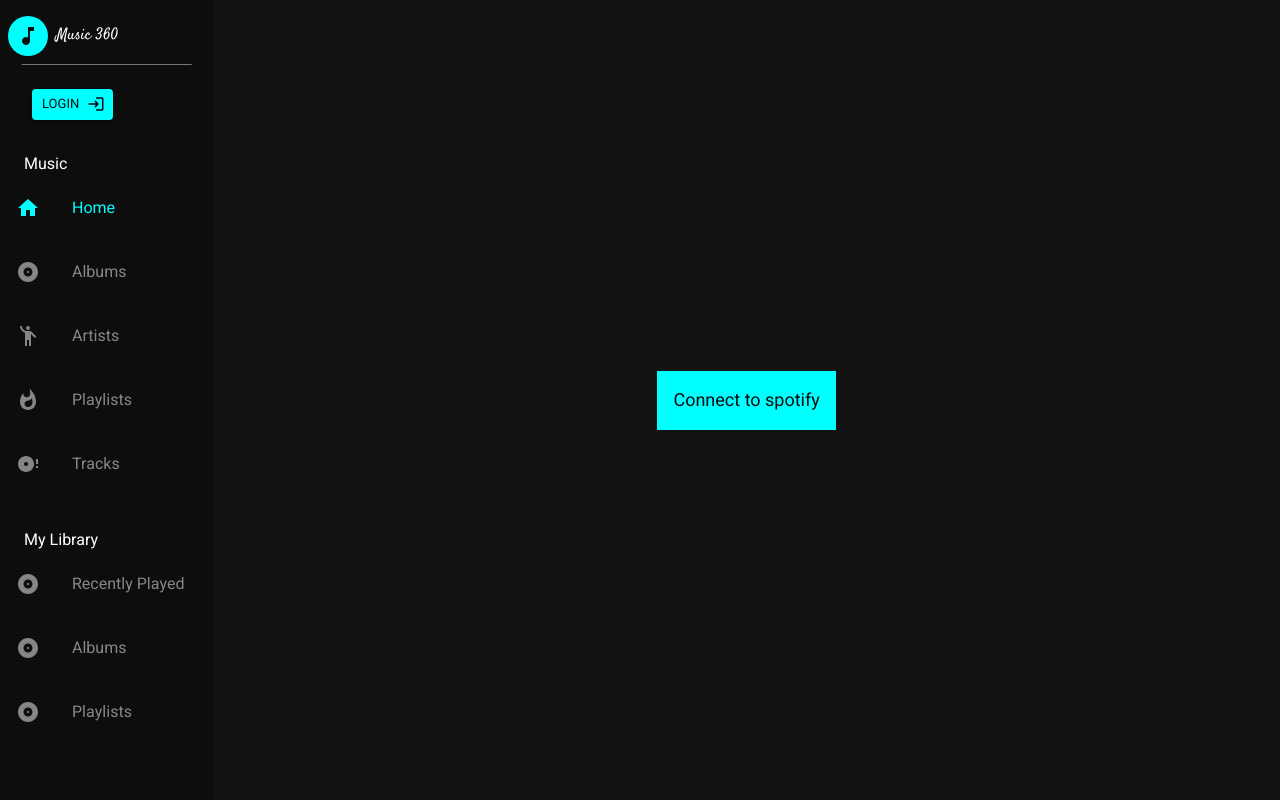
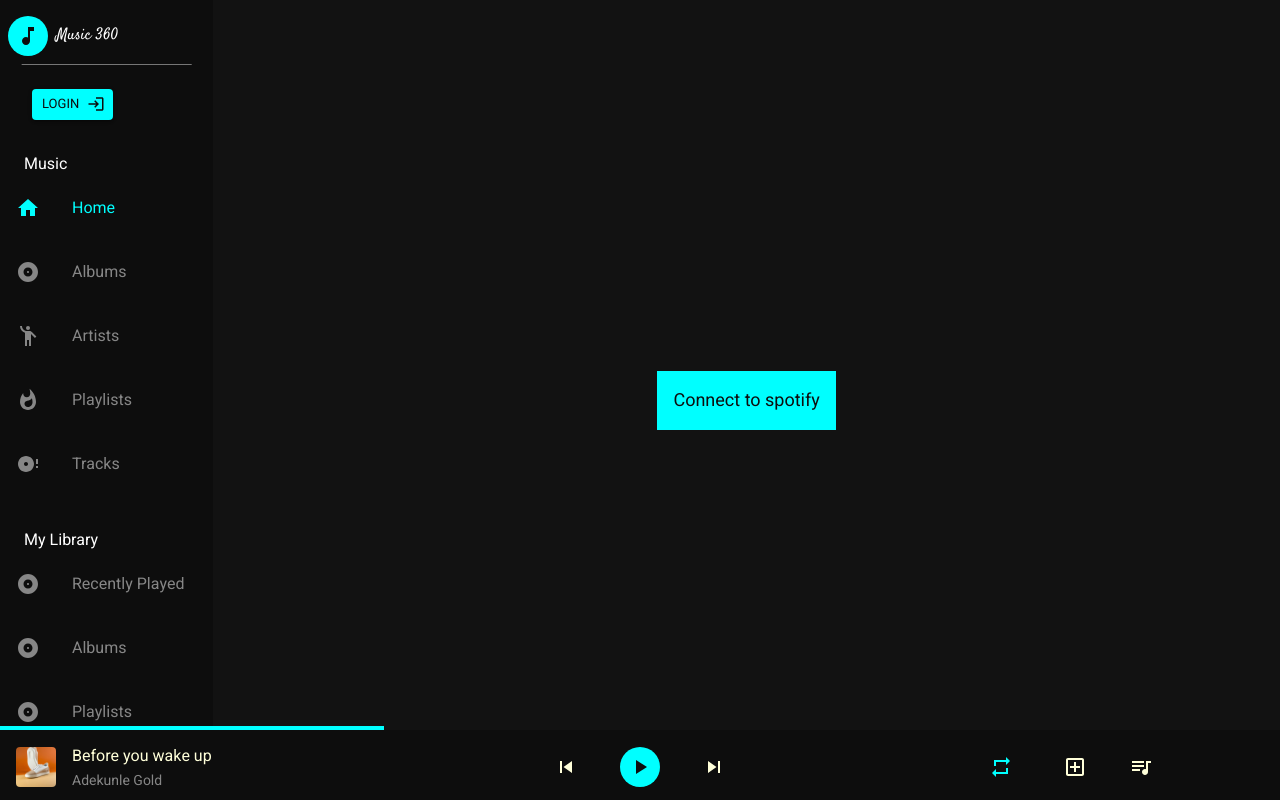
Before and after one commit to Sosaristic/music-app, a React (Create React App) app: page / in a window 1280 px wide. Shown: the top 800 px of the page. Built offline with nearby package versions, Linux system fonts and the light colour scheme.

Commit message:
feature: music player for desktop mode added

```diff
--- a/src/App.js
+++ b/src/App.js
@@ -6,6 +6,7 @@ import Sidebar from "./components/major components/Sidebar";
 import { theme } from "./components/theme/theme";
 import BottomNav from "./components/major components/BottomNavigation";
 import MusicPlayer from "./components/major components/MusicPlayer";
+import MusicPlayerDesktop from "./components/major components/MusicPlayerDesktop"
 
 import { SideBarProvider } from "./context/Sidebar";
 import MobileTopAndSide from "./components/major components/MobileTopAndSide";
@@ -44,9 +45,11 @@ function App() {
               <Outlet />
               <MusicPlayer />
               <Footer />
+
               <BottomNav />
 
             </Grid>
+            <MusicPlayerDesktop />
           </Grid>
         </ThemeProvider>
 
--- /dev/null
+++ b/src/components/major components/MusicPlayerDesktop.jsx
@@ -0,0 +1,128 @@
+import React, { useState } from "react";
+
+import {
+  Avatar,
+  Box,
+  Grid,
+  IconButton,
+  LinearProgress,
+  Typography,
+} from "@mui/material";
+import PlayArrowIcon from "@mui/icons-material/PlayArrow";
+import PauseIcon from "@mui/icons-material/Pause";
+import SkipNextIcon from "@mui/icons-material/SkipNext";
+import SkipPreviousIcon from "@mui/icons-material/SkipPrevious";
+import RepeatIcon from "@mui/icons-material/Repeat";
+import ShuffleIcon from "@mui/icons-material/Shuffle";
+import RepeatOneIcon from "@mui/icons-material/RepeatOne";
+
+import AddBoxOutlinedIcon from "@mui/icons-material/AddBoxOutlined";
+import QueueMusicOutlinedIcon from "@mui/icons-material/QueueMusicOutlined";
+
+import testImage from "../images/image-product-1-thumbnail.jpg";
+
+export default function MusicPlayerDesktop() {
+  const [isPlaying, setIsPlaying] = useState(false);
+  const [progress] = useState(30);
+
+  const [loopIcon, setLoopIcon] = useState(0);
+  const handleLoopIcon = () => {
+    if (loopIcon === 2) {
+      setLoopIcon(0);
+    } else {
+      setLoopIcon((prev) => prev + 1);
+    }
+  };
+
+  const handleIsPlaying = ()=>{
+    setIsPlaying(!isPlaying)
+  }
+
+  return (
+    <Grid
+      container
+      pt={2}
+      pb={1}
+      sx={{
+        display: { xs: "none", sm: "flex" },
+        alignItems: "center",
+        backgroundColor: "primary.main",
+        position: "fixed",
+        bottom: 0,
+      }}
+    >
+      <Grid item sm={4} sx={{ display: "flex", alignItems: "center" }}>
+        <Box
+          sx={{ position: "absolute", top: 0, width: "100%", color: "blue" }}
+        >
+          <LinearProgress
+            variant="determinate"
+            value={progress}
+            sx={{
+              backgroundColor: "secondary.main",
+              "& .MuiLinearProgress-bar": { backgroundColor: "action.active" },
+            }}
+          />
+        </Box>
+        <Box pl={2}>
+          <Avatar variant="rounded" src={testImage} />
+        </Box>
+        <Box ml={2}>
+          <Typography variant="subtitle1">Before you wake up</Typography>
+          <Typography variant="subtitle2" sx={{ color: "#868686" }}>
+            Adekunle Gold
+          </Typography>
+        </Box>
+      </Grid>
+      <Grid item sm={4} sx={{ display: "flex", justifyContent: "center" }}>
+        <Box
+          sx={{
+            display: "flex",
+            alignItems: "center",
+            justifyContent: "space-evenly",
+            width: "60%",
+          }}
+        >
+          <SkipPreviousIcon />
+          <Avatar
+            sx={{ backgroundColor: "action.active", color: "primary.main" }}
+            onClick={handleIsPlaying}
+          >
+            {isPlaying ? <PauseIcon /> : <PlayArrowIcon />}
+          </Avatar>
+          <SkipNextIcon />
+        </Box>
+      </Grid>
+      <Grid item sm={4} sx={{ display: "flex", justifyContent: "center" }}>
+        <Box
+          sx={{
+            display: "flex",
+            justifyContent: "space-evenly",
+            width: "60%",
+            alignItems: "center",
+          }}
+          onClick={handleLoopIcon}
+        >
+          {loopIcon === 0 && (
+            <IconButton>
+              <RepeatIcon />
+            </IconButton>
+          )}
+          {loopIcon === 1 && (
+            <IconButton>
+              <RepeatOneIcon />
+            </IconButton>
+          )}
+          {loopIcon === 2 && (
+            <IconButton>
+              <ShuffleIcon />
+            </IconButton>
+          )}
+
+          <AddBoxOutlinedIcon />
+          <QueueMusicOutlinedIcon />
+        </Box>
+      </Grid>
+    </Grid>
+  );
+}
```
Also changed, not shown: src/components/Reusable components/ArtistCard.jsx (added, +7 -0 lines).
